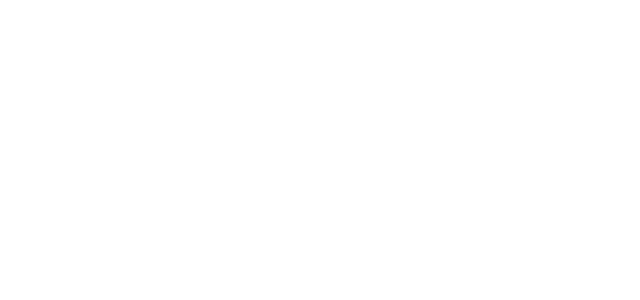
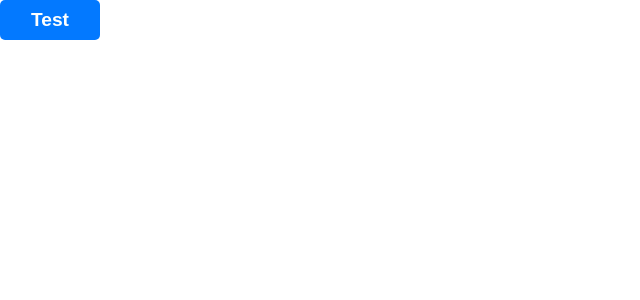
Before and after one commit to StartsDev/frost-bo, a React (Vite) app in the folder bo/: page / in a window 1280 px wide. Shown: the top 300 px of the page, without its empty margins (0-640 px from the left). Built offline with nearby package versions, Linux system fonts and the light colour scheme.

Commit message:
creando button component

```diff
--- a/bo/src/App.tsx
+++ b/bo/src/App.tsx
@@ -1,8 +1,14 @@
+import Button from "./components/button/Button"
+
 function App() {
 
   return (
     <>
       <div>
+        <Button
+          text="Test"
+          action={() => {}}
+        />
       </div>
     </>
   )
--- /dev/null
+++ b/bo/src/components/button/Button.tsx
@@ -0,0 +1,23 @@
+import styles from "./button.module.css"
+import { THEME } from "../../theme"
+
+interface Props {
+    text: string
+    w?: number
+    h?: number
+    action: () => void
+}
+
+function Button({ text, action, w = 100, h = 40 }: Props) {
+  return (
+    <button
+        className={styles?.button}
+        style={{width: w, height: h, backgroundColor: THEME.blue, color: THEME.white}}
+        onClick={action}
+    >
+        {text}
+    </button>
+  )
+}
+
+export default Button
--- /dev/null
+++ b/bo/src/components/button/button.module.css
@@ -0,0 +1,10 @@
+.button {
+    display: flex;
+    align-items: center;
+    justify-content: center;
+    border-radius: 5px;
+    border: none;
+    cursor: pointer;
+    font-weight: 700;
+    font-size: 1.2rem;
+}
```
